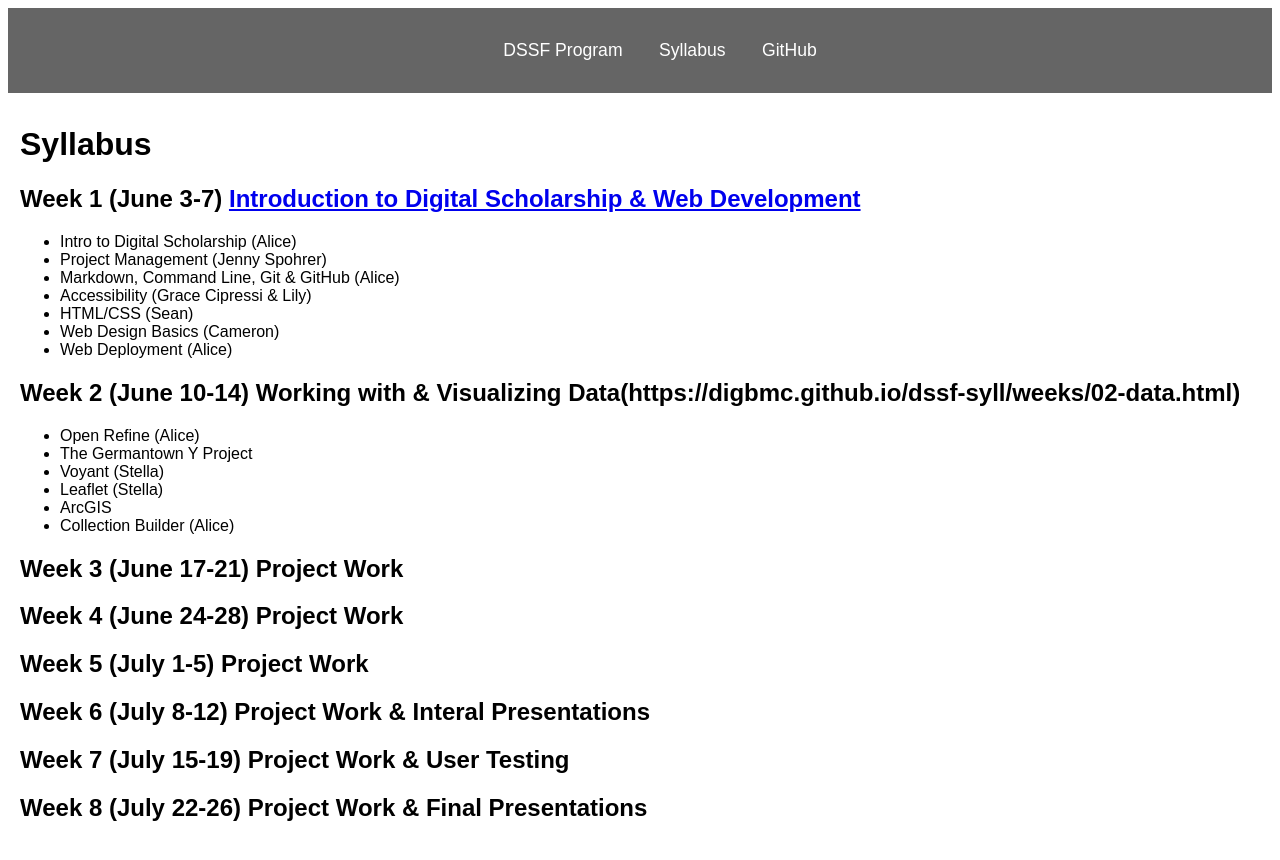
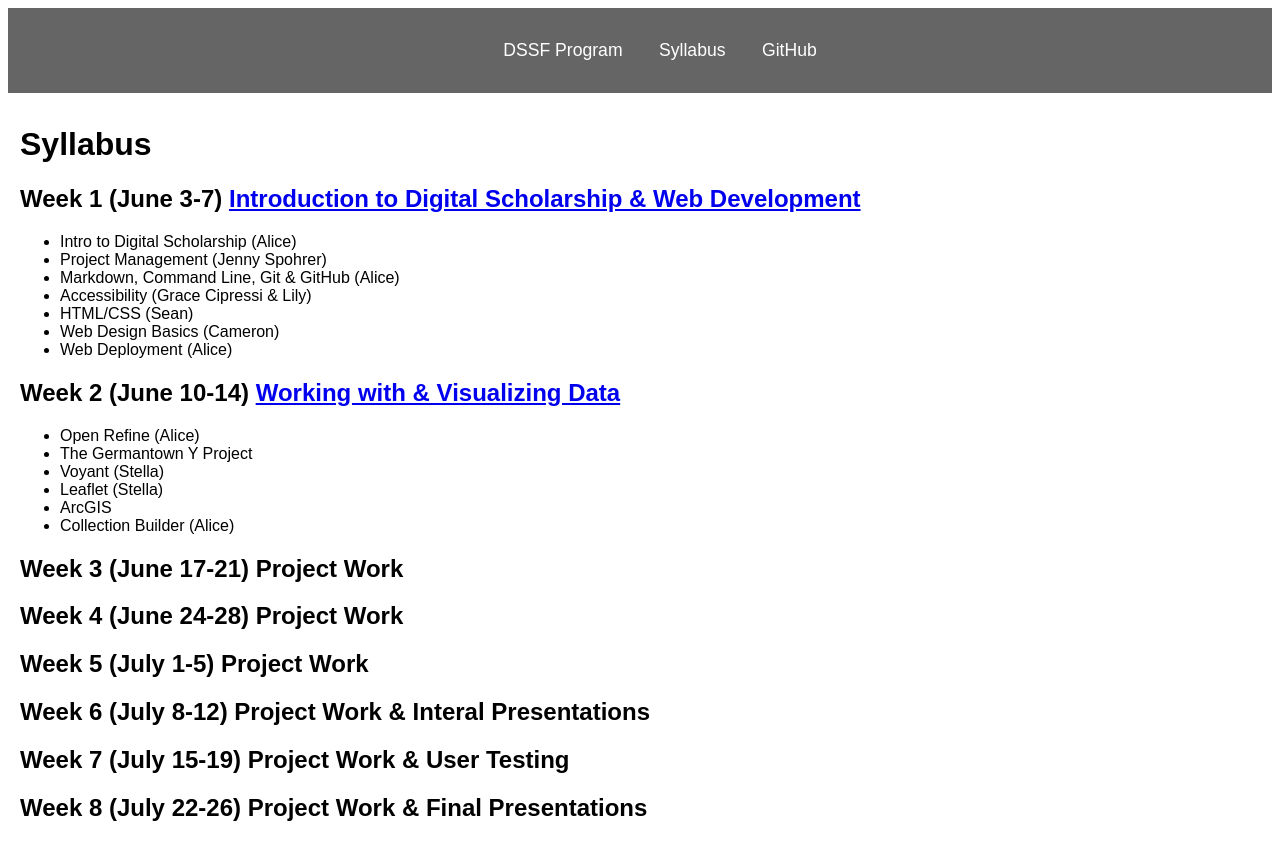
Before and after one commit to digbmc/dssf-syll, a Jekyll site: the page built from syllabus.md, in a window 1280 px wide. Shown: the top 860 px of the page. Built offline with Jekyll 4.4.1, drawn with Linux system fonts in a browser that asks for light colours.

Commit message:
Update syllabus.md

```diff
--- a/syllabus.md
+++ b/syllabus.md
@@ -13,7 +13,7 @@ title: Syllabus
 - Web Design Basics (Cameron)
 - Web Deployment (Alice)
 
-## Week 2 (June 10-14) Working with & Visualizing Data(https://digbmc.github.io/dssf-syll/weeks/02-data.html)
+## Week 2 (June 10-14) [Working with & Visualizing Data](https://digbmc.github.io/dssf-syll/weeks/02-data.html)
 
 - Open Refine (Alice)
 - The Germantown Y Project
```
